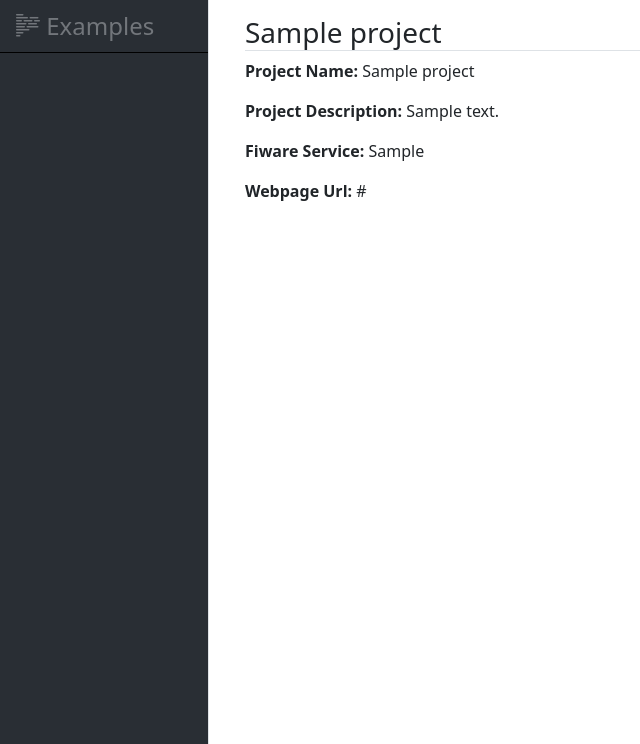
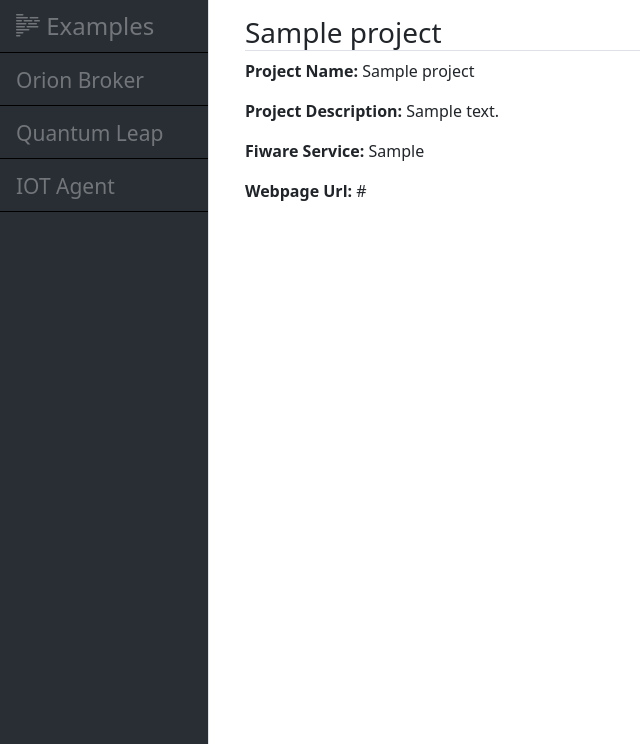
Before and after one commit to N5GEH/n5geh.tools.entirety, a Django app: template app/Entirety/projects/templates/projects/detail.html in a window 1280 px wide. Shown: the part 56-800 px from the top of the page, without its empty margins (0-640 px from the left). Run offline with Django 4.2, Linux system fonts and the light colour scheme; the template is opened without the code that fills it: most values are stand-ins (such as "Sample title", 1, 10 or a date in 2020); style sheets or scripts are compiled from the project's sources; some libraries are stand-ins or nearby versions.

Commit message:
chore: health status on sidebar

```diff
--- a/app/Entirety/entirety/settings.py
+++ b/app/Entirety/entirety/settings.py
@@ -239,6 +239,11 @@
     ALLOWED_HOSTS: List = Field(default=["*"], env="ALLOWED_HOSTS")
 
     CB_URL: AnyUrl = Field(default="http://localhost:1026", env="CB_URL")
+
+    QL_URL: AnyUrl = Field(default="http://localhost:8668", env="QL_URL")
+
+    IOTA_URL: AnyUrl = Field(default="http://localhost:4041", env="IOTA_URL")
+
     # Database
     # https://docs.djangoproject.com/en/4.0/ref/settings/#databases
     DATABASES: Databases = Field({})
--- a/app/Entirety/projects/urls.py
+++ b/app/Entirety/projects/urls.py
@@ -10,6 +10,9 @@
     path("<str:pk>/detail", views.Detail.as_view(), name="detail"),
     path("<str:pk>/update", views.Update.as_view(), name="update"),
     path("<str:pk>/delete", views.Delete.as_view(), name="delete"),
+    path("broker", views.broker, name="broker"),
+    path("ql", views.ql, name="ql"),
+    path("iota", views.iota, name="iota"),
 ]
 
 if apps.is_installed("entities"):
--- a/app/Entirety/static/scss/_sidebar.scss
+++ b/app/Entirety/static/scss/_sidebar.scss
@@ -46,3 +46,11 @@
   }
 
 }
+
+.icon-red {
+  color: #bb2d3b;
+}
+
+.icon-green {
+  color: green;
+}
--- a/app/Entirety/templates/sidebar.html
+++ b/app/Entirety/templates/sidebar.html
@@ -60,6 +60,30 @@
                         <span class="d-none d-md-inline-flex">Examples</span>
                     </a>
                 </li>
+                <li class="nav-item border-bottom d-inline-flex">
+                    <a hx-get="{% url "projects:broker" %}" class="nav-link btn-sidebar py-md-2"
+                       data-bs-toggle="tooltip" data-bs-placement="right" data-bs-custom-class="d-md-none"
+                       title="Orion Broker" hx-trigger="every 10s">
+                        <i class={{ broker_health_class }}></i>
+                        <small class="d-none d-md-inline-flex text-sm-end">Orion Broker</small>
+                    </a>
+                </li>
+                <li class="nav-item border-bottom d-inline-flex">
+                    <a hx-get="{% url "projects:ql" %}" class="nav-link btn-sidebar py-md-2"
+                       data-bs-toggle="tooltip" data-bs-placement="right" data-bs-custom-class="d-md-none"
+                       title="Quantum Leap" hx-trigger="every 10s">
+                        <i class={{ broker_health_class }}></i>
+                        <small class="d-none d-md-inline-flex text-sm-end">Quantum Leap</small>
+                    </a>
+                </li>
+                <li class="nav-item border-bottom d-inline-flex">
+                    <a hx-get="{% url "projects:iota" %}" class="nav-link btn-sidebar py-md-2"
+                       data-bs-toggle="tooltip" data-bs-placement="right" data-bs-custom-class="d-md-none"
+                       title="IOT Agent" hx-trigger="every 10s">
+                        <i class={{ broker_health_class }}></i>
+                        <small class="d-none d-md-inline-flex" >IOT Agent</small>
+                    </a>
+                </li>
 
                 <li class="nav-item border-top d-inline-flex {% if not project %} mt-auto {% endif %}d-sm-none dropend">
                     {% include "auth.html" %}
```
Also changed, not shown: app/Entirety/projects/views.py (+61 -0 lines).
